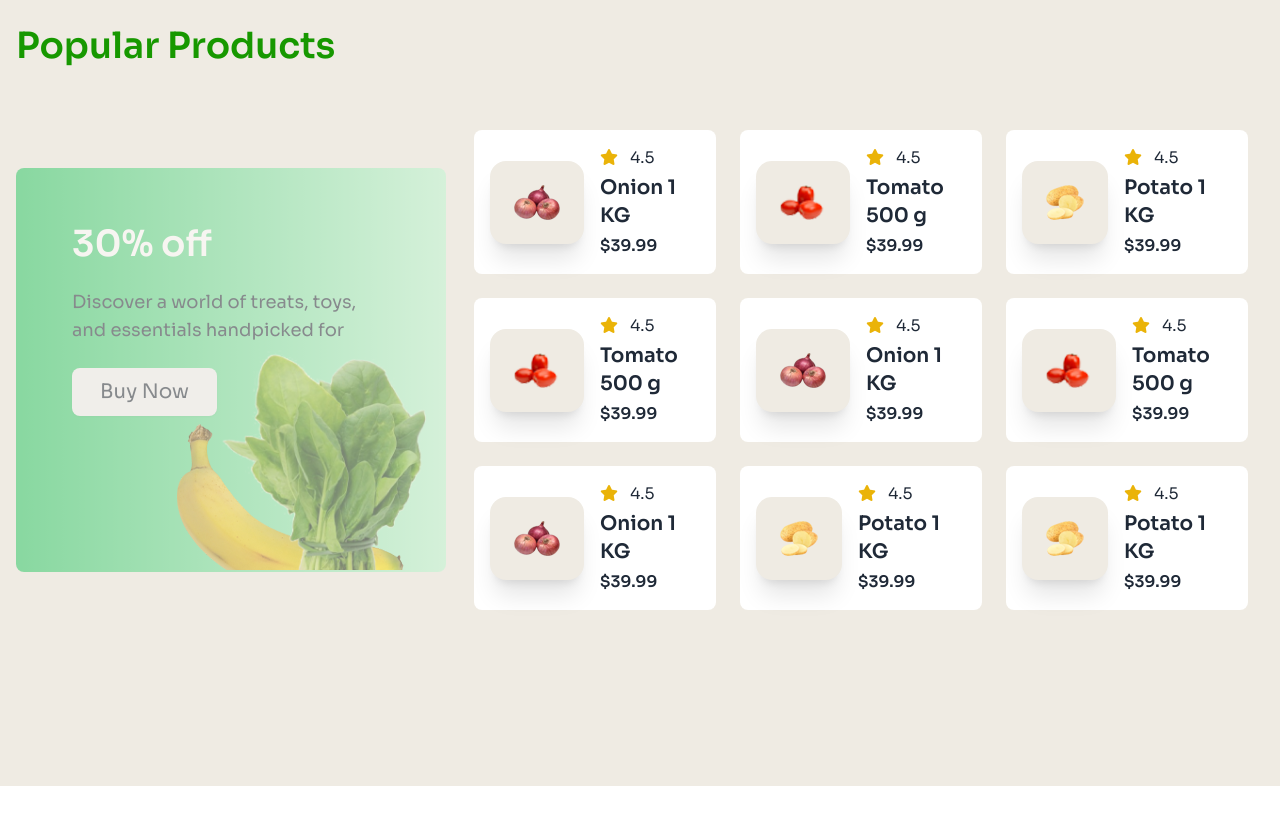
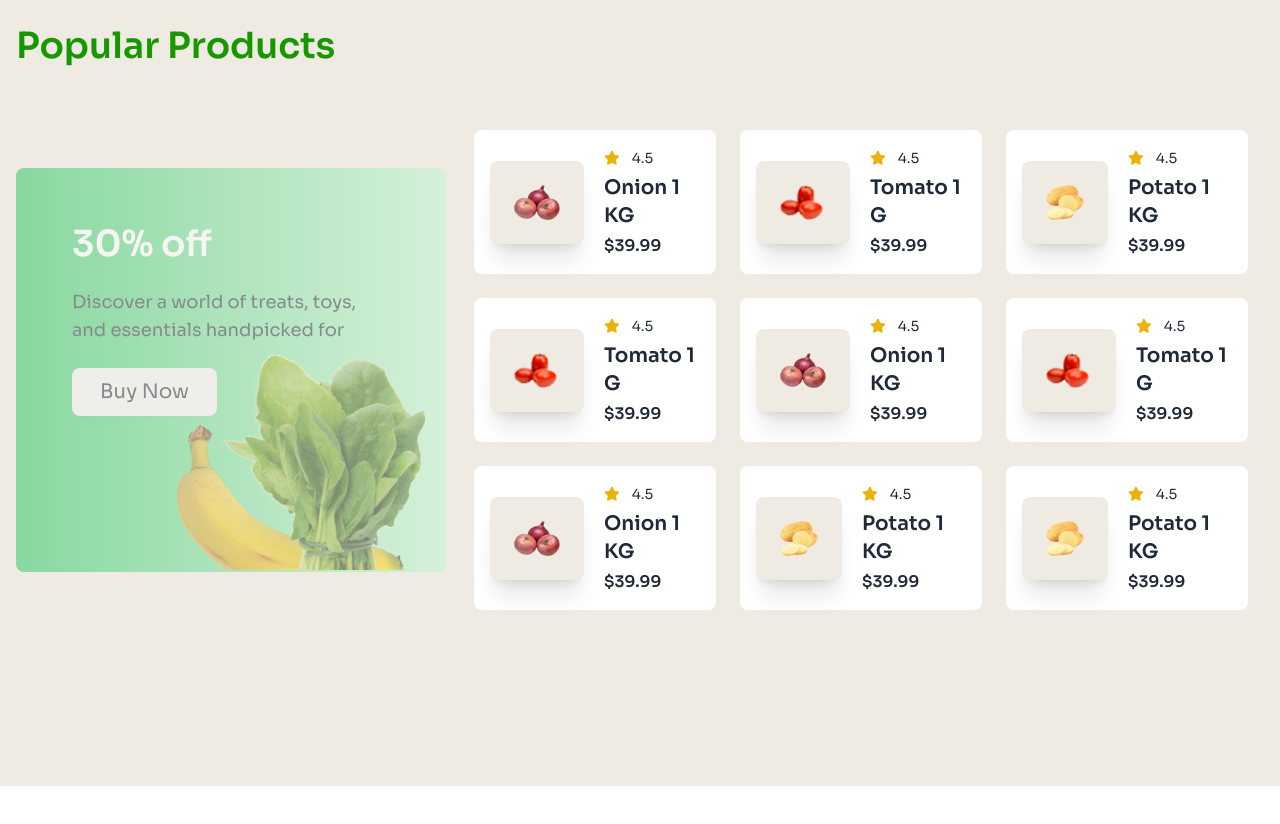
Before and after one commit to tonmoy-free/groceryshop-using-tailwind, a plain HTML site: page index.html in a window 1280 px wide. Shown: the part 2040-2864 px from the top of the page. Drawn offline with nearby package versions, Linux system fonts and the light colour scheme.

Commit message:
day2 all section complete1

```diff
--- a/index.html
+++ b/index.html
@@ -201,16 +201,16 @@
                             <!-- product one -->
                             <div>
                                 <div class=" bg-white rounded-lg">
-                                    <div class="hero-content justify-start lg:flex-row">
-                                        <div class="bg-service-bg shadow-xl  p-6 rounded-2xl">
+                                    <div class="hero-content justify-start md:gap-5  gap-2 lg:flex-row">
+                                        <div class="bg-service-bg shadow-xl p-3 md:p-6 rounded-lg">
                                             <img
                                                 src="./c2-assets/onion.png"
                                                 class="max-w-[284px] rounded-lg " />
                                         </div>
-                                        <div class="space-y-1">
-                                            <i class="fa-solid fa-star text-yellow-500"></i><span class="ml-3">4.5</span>
-                                            <h1 class="md:text-xl text-[12px] font-semibold">Onion 1 KG</h1>
-                                            <p class="font-semibold">$39.99</p>
+                                        <div class="space-y-0 -mt-[10px] md:mt-0 md:space-y-1 flex-1">
+                                            <i class="fa-solid fa-star text-yellow-500 md:text-sm text-[8px]"></i><span class="ml-1 md:ml-3 md:text-sm text-[8px]">4.5</span>
+                                            <h1 class="md:text-xl text-[9px] font-semibold">Onion 1 KG</h1>
+                                            <p class="md:font-semibold md:text-[16px] text-[8px]">$39.99</p>
                                         </div>
                                     </div>
                                 </div>
@@ -218,16 +218,16 @@
                             <!-- product two -->
                             <div>
                                 <div class=" bg-white rounded-lg">
-                                    <div class="hero-content justify-start  lg:flex-row">
-                                        <div class="bg-service-bg shadow-xl  p-6 rounded-2xl">
+                                    <div class="hero-content justify-start md:gap-5  gap-2 lg:flex-row">
+                                        <div class="bg-service-bg shadow-xl p-3 md:p-6 rounded-lg">
                                             <img
                                                 src="./c2-assets/tomato.png"
-                                                class="max-w-sm rounded-lg " />
+                                                class="max-w-[284px] rounded-lg " />
                                         </div>
-                                        <div class="space-y-1">
-                                            <i class="fa-solid fa-star text-yellow-500"></i><span class="ml-3">4.5</span>
-                                            <h1 class="md:text-xl text-[12px] font-semibold">Tomato 500 g</h1>
-                                            <p class="font-semibold">$39.99</p>
+                                        <div class="space-y-0 -mt-[10px] md:mt-0 md:space-y-1 flex-1">
+                                            <i class="fa-solid fa-star text-yellow-500 md:text-sm text-[8px]"></i><span class="ml-1 md:ml-3 md:text-sm text-[8px]">4.5</span>
+                                            <h1 class="md:text-xl text-[9px] font-semibold">Tomato 1 G</h1>
+                                            <p class="md:font-semibold md:text-[16px] text-[8px]">$39.99</p>
                                         </div>
                                     </div>
                                 </div>
@@ -235,16 +235,16 @@
                             <!-- product three -->
                             <div>
                                 <div class=" bg-white rounded-lg">
-                                    <div class="hero-content justify-start  lg:flex-row">
-                                        <div class="bg-service-bg shadow-xl  p-6 rounded-2xl">
+                                    <div class="hero-content justify-start md:gap-5  gap-2 lg:flex-row">
+                                        <div class="bg-service-bg shadow-xl p-3 md:p-6 rounded-lg">
                                             <img
                                                 src="./c2-assets/potato.png"
-                                                class="max-w-sm rounded-lg " />
+                                                class="max-w-[284px] rounded-lg " />
                                         </div>
-                                        <div class="space-y-1">
-                                            <i class="fa-solid fa-star text-yellow-500"></i><span class="ml-3">4.5</span>
-                                            <h1 class="md:text-xl text-[12px] font-semibold">Potato 1 KG</h1>
-                                            <p class="font-semibold">$39.99</p>
+                                        <div class="space-y-0 -mt-[10px] md:mt-0 md:space-y-1 flex-1">
+                                            <i class="fa-solid fa-star text-yellow-500 md:text-sm text-[8px]"></i><span class="ml-1 md:ml-3 md:text-sm text-[8px]">4.5</span>
+                                            <h1 class="md:text-xl text-[9px] font-semibold">Potato 1 KG</h1>
+                                            <p class="md:font-semibold md:text-[16px] text-[8px]">$39.99</p>
                                         </div>
                                     </div>
                                 </div>
@@ -252,16 +252,16 @@
                             <!-- product four -->
                             <div>
                                 <div class=" bg-white rounded-lg">
-                                    <div class="hero-content justify-start  lg:flex-row">
-                                        <div class="bg-service-bg shadow-xl  p-6 rounded-2xl">
+                                    <div class="hero-content justify-start md:gap-5  gap-2 lg:flex-row">
+                                        <div class="bg-service-bg shadow-xl p-3 md:p-6 rounded-lg">
                                             <img
                                                 src="./c2-assets/tomato.png"
-                                                class="max-w-sm rounded-lg " />
+                                                class="max-w-[284px] rounded-lg " />
                                         </div>
-                                        <div class="space-y-1">
-                                            <i class="fa-solid fa-star text-yellow-500"></i><span class="ml-3">4.5</span>
-                                            <h1 class="md:text-xl text-[12px] font-semibold">Tomato 500 g</h1>
-                                            <p class="font-semibold">$39.99</p>
+                                        <div class="space-y-0 -mt-[10px] md:mt-0 md:space-y-1 flex-1">
+                                            <i class="fa-solid fa-star text-yellow-500 md:text-sm text-[8px]"></i><span class="ml-1 md:ml-3 md:text-sm text-[8px]">4.5</span>
+                                            <h1 class="md:text-xl text-[9px] font-semibold">Tomato 1 G</h1>
+                                            <p class="md:font-semibold md:text-[16px] text-[8px]">$39.99</p>
                                         </div>
                                     </div>
                                 </div>
@@ -269,16 +269,16 @@
                             <!-- product five -->
                             <div>
                                 <div class=" bg-white rounded-lg">
-                                    <div class="hero-content justify-start lg:flex-row">
-                                        <div class="bg-service-bg shadow-xl  p-6 rounded-2xl">
+                                    <div class="hero-content justify-start md:gap-5  gap-2 lg:flex-row">
+                                        <div class="bg-service-bg shadow-xl p-3 md:p-6 rounded-lg">
                                             <img
                                                 src="./c2-assets/onion.png"
-                                                class="max-w-sm rounded-lg " />
+                                                class="max-w-[284px] rounded-lg " />
                                         </div>
-                                        <div class="space-y-1">
-                                            <i class="fa-solid fa-star text-yellow-500"></i><span class="ml-3">4.5</span>
-                                            <h1 class="md:text-xl text-[12px] font-semibold">Onion 1 KG</h1>
-                                            <p class="font-semibold">$39.99</p>
+                                        <div class="space-y-0 -mt-[10px] md:mt-0 md:space-y-1 flex-1">
+                                            <i class="fa-solid fa-star text-yellow-500 md:text-sm text-[8px]"></i><span class="ml-1 md:ml-3 md:text-sm text-[8px]">4.5</span>
+                                            <h1 class="md:text-xl text-[9px] font-semibold">Onion 1 KG</h1>
+                                            <p class="md:font-semibold md:text-[16px] text-[8px]">$39.99</p>
                                         </div>
                                     </div>
                                 </div>
@@ -286,16 +286,16 @@
                             <!-- product six -->
                             <div>
                                 <div class=" bg-white rounded-lg">
-                                    <div class="hero-content justify-start  lg:flex-row">
-                                        <div class="bg-service-bg shadow-xl  p-6 rounded-2xl">
+                                    <div class="hero-content justify-start md:gap-5  gap-2 lg:flex-row">
+                                        <div class="bg-service-bg shadow-xl p-3 md:p-6 rounded-lg">
                                             <img
-                                                src="./c2-assets/tomato.png "
-                                                class="max-w-sm rounded-lg " />
+                                                src="./c2-assets/tomato.png"
+                                                class="max-w-[284px] rounded-lg " />
                                         </div>
-                                        <div class="space-y-1">
-                                            <i class="fa-solid fa-star text-yellow-500"></i><span class="ml-3">4.5</span>
-                                            <h1 class="md:text-xl text-[12px] font-semibold">Tomato 500 g</h1>
-                                            <p class="font-semibold">$39.99</p>
+                                        <div class="space-y-0 -mt-[10px] md:mt-0 md:space-y-1 flex-1">
+                                            <i class="fa-solid fa-star text-yellow-500 md:text-sm text-[8px]"></i><span class="ml-1 md:ml-3 md:text-sm text-[8px]">4.5</span>
+                                            <h1 class="md:text-xl text-[9px] font-semibold">Tomato 1 G</h1>
+                                            <p class="md:font-semibold md:text-[16px] text-[8px]">$39.99</p>
                                         </div>
                                     </div>
                                 </div>
@@ -303,16 +303,16 @@
                             <!-- product seven -->
                             <div>
                                 <div class=" bg-white rounded-lg">
-                                    <div class="hero-content justify-start ">
-                                        <div class="bg-service-bg shadow-xl  p-6 rounded-2xl">
+                                    <div class="hero-content justify-start md:gap-5  gap-2 lg:flex-row">
+                                        <div class="bg-service-bg shadow-xl p-3 md:p-6 rounded-lg">
                                             <img
                                                 src="./c2-assets/onion.png"
-                                                class="max-w-sm rounded-lg " />
+                                                class="max-w-[284px] rounded-lg " />
                                         </div>
-                                        <div class="space-y-1">
-                                            <i class="fa-solid fa-star text-yellow-500"></i><span class="ml-3">4.5</span>
-                                            <h1 class="md:text-xl text-[12px] font-semibold">Onion 1 KG</h1>
-                                            <p class="font-semibold">$39.99</p>
+                                        <div class="space-y-0 -mt-[10px] md:mt-0 md:space-y-1 flex-1">
+                                            <i class="fa-solid fa-star text-yellow-500 md:text-sm text-[8px]"></i><span class="ml-1 md:ml-3 md:text-sm text-[8px]">4.5</span>
+                                            <h1 class="md:text-xl text-[9px] font-semibold">Onion 1 KG</h1>
+                                            <p class="md:font-semibold md:text-[16px] text-[8px]">$39.99</p>
                                         </div>
                                     </div>
                                 </div>
@@ -320,16 +320,16 @@
                             <!-- product eight -->
                             <div>
                                 <div class=" bg-white rounded-lg">
-                                    <div class="hero-content justify-start">
-                                        <div class="bg-service-bg shadow-xl  p-6 rounded-2xl">
+                                    <div class="hero-content justify-start md:gap-5  gap-2 lg:flex-row">
+                                        <div class="bg-service-bg shadow-xl p-3 md:p-6 rounded-lg">
                                             <img
                                                 src="./c2-assets/potato.png"
-                                                class="max-w-sm rounded-lg " />
+                                                class="max-w-[284px] rounded-lg " />
                                         </div>
-                                        <div class="space-y-1">
-                                            <i class="fa-solid fa-star text-yellow-500"></i><span class="ml-3">4.5</span>
-                                            <h1 class="md:text-xl text-[12px] font-semibold">Potato 1 KG</h1>
-                                            <p class="font-semibold">$39.99</p>
+                                        <div class="space-y-0 -mt-[10px] md:mt-0 md:space-y-1 flex-1">
+                                            <i class="fa-solid fa-star text-yellow-500 md:text-sm text-[8px]"></i><span class="ml-1 md:ml-3 md:text-sm text-[8px]">4.5</span>
+                                            <h1 class="md:text-xl text-[9px] font-semibold">Potato 1 KG</h1>
+                                            <p class="md:font-semibold md:text-[16px] text-[8px]">$39.99</p>
                                         </div>
                                     </div>
                                 </div>
@@ -337,16 +337,16 @@
                             <!-- product nine -->
                             <div class="md:block hidden">
                                 <div class=" bg-white rounded-lg">
-                                    <div class="hero-content justify-start flex-col lg:flex-row">
-                                        <div class="bg-service-bg shadow-xl  p-6 rounded-2xl">
+                                    <div class="hero-content justify-start md:gap-5  gap-2 lg:flex-row">
+                                        <div class="bg-service-bg shadow-xl p-3 md:p-6 rounded-lg">
                                             <img
                                                 src="./c2-assets/potato.png"
-                                                class="max-w-sm rounded-lg " />
+                                                class="max-w-[284px] rounded-lg " />
                                         </div>
-                                        <div class="space-y-1">
-                                            <i class="fa-solid fa-star text-yellow-500"></i><span class="ml-3">4.5</span>
-                                            <h1 class="md:text-xl text-[12px] font-semibold">Potato 1 KG</h1>
-                                            <p class="font-semibold">$39.99</p>
+                                        <div class="space-y-0 -mt-[10px] md:mt-0 md:space-y-1 flex-1">
+                                            <i class="fa-solid fa-star text-yellow-500 md:text-sm text-[8px]"></i><span class="ml-1 md:ml-3 md:text-sm text-[8px]">4.5</span>
+                                            <h1 class="md:text-xl text-[9px] font-semibold">Potato 1 KG</h1>
+                                            <p class="md:font-semibold md:text-[16px] text-[8px]">$39.99</p>
                                         </div>
                                     </div>
                                 </div>
```
